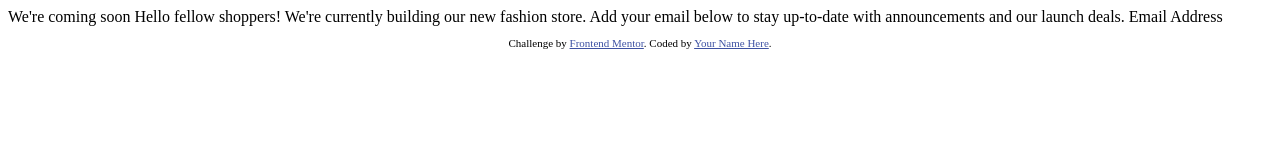
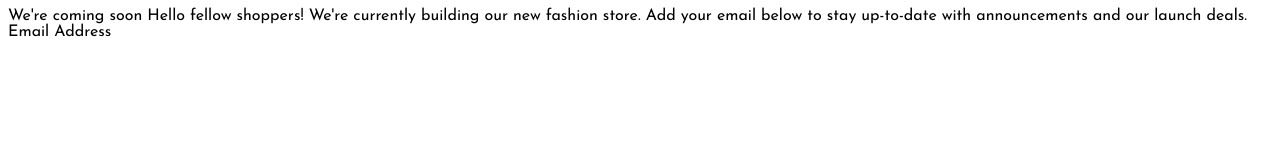
Before and after one commit to lmpko/frontendmentor-base-apparel-coming-soon-master, a plain HTML site: page index.html in a window 1280 px wide. Drawn offline with Linux system fonts and the light colour scheme.

Commit message:
css file created with color variables and fonts added

```diff
--- /dev/null
+++ b/app.css
@@ -0,0 +1,14 @@
+:root{
+    --primary-color: hsl(0, 36%, 70%);
+    --secondary-color: hsl(0, 93%, 68%);
+
+    --tertiry-color: hsl(0, 6%, 24%);
+
+    --fouthary-color: Linear, 135deg, from hsl(0, 0%, 100%), to hsl(0, 100%, 98%);
+    --fifthary-color: Linear, 135deg, from hsl(0, 80%, 86%), to hsl(0, 74%, 74%);
+}
+
+body{
+    font-family: 'Josefin Sans', sans-serif;
+    font-size: 1rem;
+}
--- a/index.html
+++ b/index.html
@@ -6,13 +6,15 @@
 
   <link rel="icon" type="image/png" sizes="32x32" href="./images/favicon-32x32.png">
 
+  <link rel="stylesheet" href="app.css">
+
+  <link rel="preconnect" href="https://fonts.googleapis.com">
+  <link rel="preconnect" href="https://fonts.gstatic.com" crossorigin>
+  <link href="https://fonts.googleapis.com/css2?family=Josefin+Sans:wght@300;400;600&display=swap" rel="stylesheet">
+
   <title>Frontend Mentor | Base Apparel coming soon page</title>
 
-  <!-- Feel free to remove these styles or customise in your own stylesheet 👍 -->
-  <style>
-    .attribution { font-size: 11px; text-align: center; }
-    .attribution a { color: hsl(228, 45%, 44%); }
-  </style>
+
 </head>
 <body>
 
@@ -23,11 +25,5 @@
 
   Email Address
 
-  <footer>
-    <p class="attribution">
-      Challenge by <a href="https://www.frontendmentor.io?ref=challenge" target="_blank">Frontend Mentor</a>.
-      Coded by <a href="#">Your Name Here</a>.
-    </p>
-  </footer>
 </body>
 </html>
```
